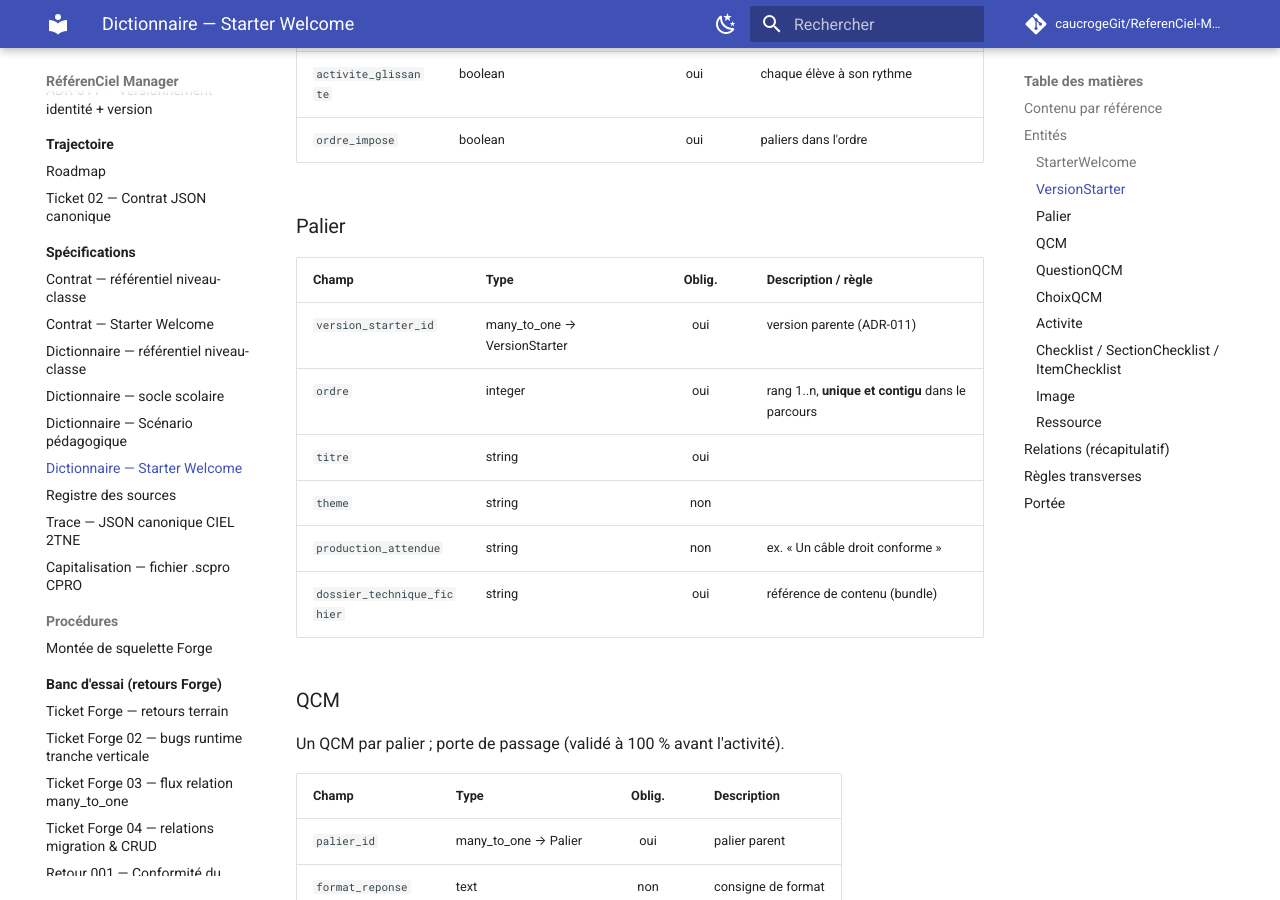
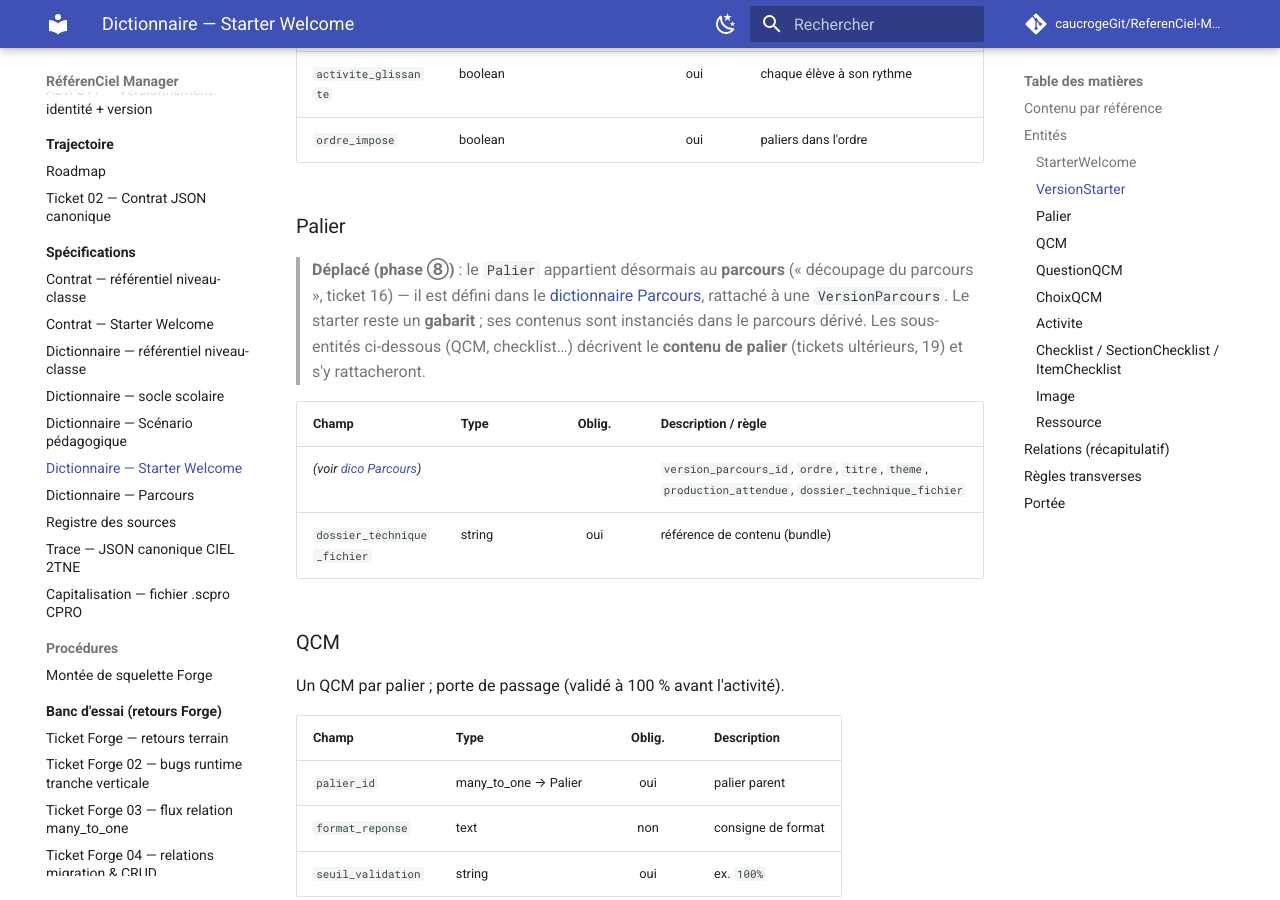
Before and after one commit to caucrogeGit/ReferenCiel-Manager, an MkDocs documentation site: the page built from docs/specs/data-dictionary/dictionnaire-starter-welcome.md, in a window 1280 px wide and 900 px high, scrolled down 1355 px. Built offline with MkDocs 1.6.1 and Material for MkDocs 9.7.7, drawn with Linux system fonts in a browser that asks for light colours; comment, search, counter and statistics services are not loaded; some of the changed text lies outside the part shown.

Commit message:
docs(parcours): dico Parcours (Parcours/VersionParcours/Palier) + révision dico Starter (phase ⑧)
Cadrage phase ⑧ tranché avec le porteur : Parcours dérivé d'une VersionStarter ;
Palier appartient au parcours (VersionParcours), pas au starter. Nouveau dico
Parcours ; dico Starter révisé (Palier pointe vers le domaine Parcours, starter =
gabarit). Versionnement via ADR-011.

Co-Authored-By: Claude Opus 4.8 (1M context) <noreply@anthropic.com>

```diff
--- a/docs/specs/data-dictionary/dictionnaire-starter-welcome.md
+++ b/docs/specs/data-dictionary/dictionnaire-starter-welcome.md
@@ -46,13 +46,15 @@ Une **version** d'un StarterWelcome (cycle de vie + options + contenu rattaché)
 
 ### Palier
 
+> **Déplacé (phase ⑧)** : le `Palier` appartient désormais au **parcours** (« découpage du
+> parcours », ticket 16) — il est défini dans le [dictionnaire Parcours](dictionnaire-parcours.md#palier),
+> rattaché à une `VersionParcours`. Le starter reste un **gabarit** ; ses contenus sont
+> instanciés dans le parcours dérivé. Les sous-entités ci-dessous (QCM, checklist…)
+> décrivent le **contenu de palier** (tickets ultérieurs, 19) et s'y rattacheront.
+
 | Champ | Type | Oblig. | Description / règle |
 |---|---|:--:|---|
-| `version_starter_id` | many_to_one → VersionStarter | oui | version parente (ADR-011) |
-| `ordre` | integer | oui | rang 1..n, **unique et contigu** dans le parcours |
-| `titre` | string | oui | |
-| `theme` | string | non | |
-| `production_attendue` | string | non | ex. « Un câble droit conforme » |
+| *(voir [dico Parcours](dictionnaire-parcours.md#palier))* | | | `version_parcours_id`, `ordre`, `titre`, `theme`, `production_attendue`, `dossier_technique_fichier` |
 | `dossier_technique_fichier` | string | oui | référence de contenu (bundle) |
 
 ### QCM
@@ -123,7 +125,7 @@ Un QCM par palier ; porte de passage (validé à 100 % avant l'activité).
 | Relation | Type Forge | Cardinalité |
 |---|---|---|
 | StarterWelcome → VersionStarter | many_to_one (inverse) | 1 identité, n versions (ADR-011) |
-| VersionStarter → Palier | many_to_one (inverse) | 1 version, n paliers |
+| VersionStarter → Parcours | many_to_one (inverse) | 1 version de starter, n parcours dérivés (voir [dico Parcours](dictionnaire-parcours.md)) |
 | Palier → QCM / Activite / Checklist | many_to_one (inverse) | 1 palier, 0..1 de chaque |
 | QCM → QuestionQCM → ChoixQCM | one_to_many | cascade |
 | Checklist → SectionChecklist → ItemChecklist | one_to_many | cascade |
--- a/mkdocs.yml
+++ b/mkdocs.yml
@@ -86,6 +86,7 @@ nav:
       - Dictionnaire — socle scolaire: specs/data-dictionary/dictionnaire-socle-scolaire.md
       - Dictionnaire — Scénario pédagogique: specs/data-dictionary/dictionnaire-scenario.md
       - Dictionnaire — Starter Welcome: specs/data-dictionary/dictionnaire-starter-welcome.md
+      - Dictionnaire — Parcours: specs/data-dictionary/dictionnaire-parcours.md
       - Registre des sources: specs/json-canonique/registre-des-sources.md
       - Trace — JSON canonique CIEL 2TNE: specs/json-canonique/traces/trace-creation-json-canonique-ciel-2tne.md
       - Capitalisation — fichier .scpro CPRO: specs/json-canonique/traces/capitalisation-fichier-scpro-cpro.md
```
Also changed, not shown: docs/specs/data-dictionary/dictionnaire-parcours.md (added, +76 -0 lines).
